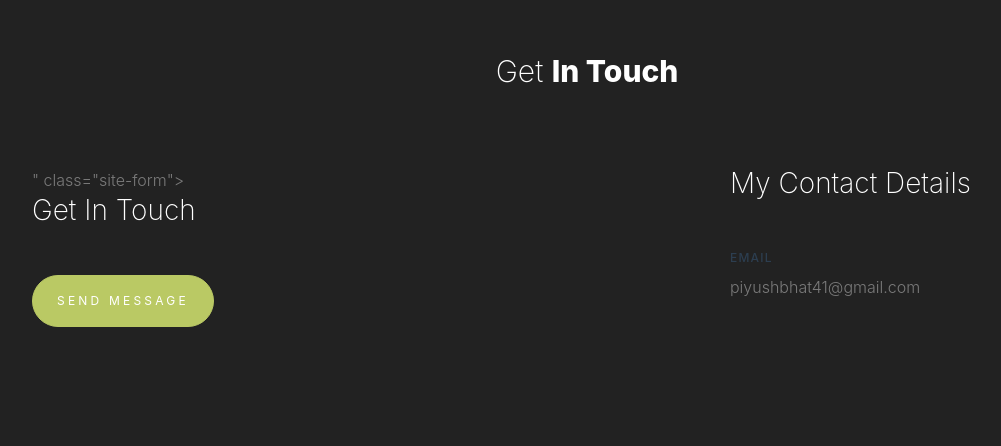
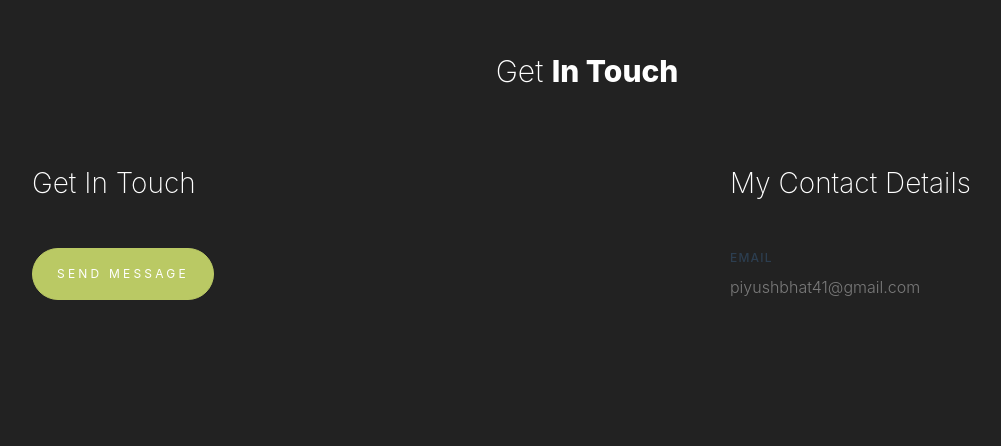
Before and after one commit to piyushbhat/portfolio, a plain HTML site: page index.html in a window 1280 px wide. Shown: the part 3457-3903 px from the top of the page, without its empty margins (53-1054 px from the left). Drawn offline with nearby package versions, Linux system fonts and the light colour scheme; files whose address does not match are found by name.

Commit message:
Update index.html

```diff
--- a/index.html
+++ b/index.html
@@ -494,9 +494,7 @@
 				</div>
 
 				<div class="col-md-7 mb-5 mb-md-0">
-					<!-- <form action="https://in.linkedin.com/in/piyushbhat" class="site-form"> -->
-			<form action="<iframe width="350" height="430" allow="microphone;" src="https://console.dialogflow.com/api-client/demo/embedded/59ecd6ca-3208-49fc-b0bd-0e65d481c045"></iframe>" class="site-form">
-
+					 <form action="https://in.linkedin.com/in/piyushbhat" class="site-form">
 						<h3 class="mb-5">Get In Touch</h3>
 						<!--<div class="form-group">
 							<input type="text" class="form-control px-3 py-4" placeholder="Your Name">
```
